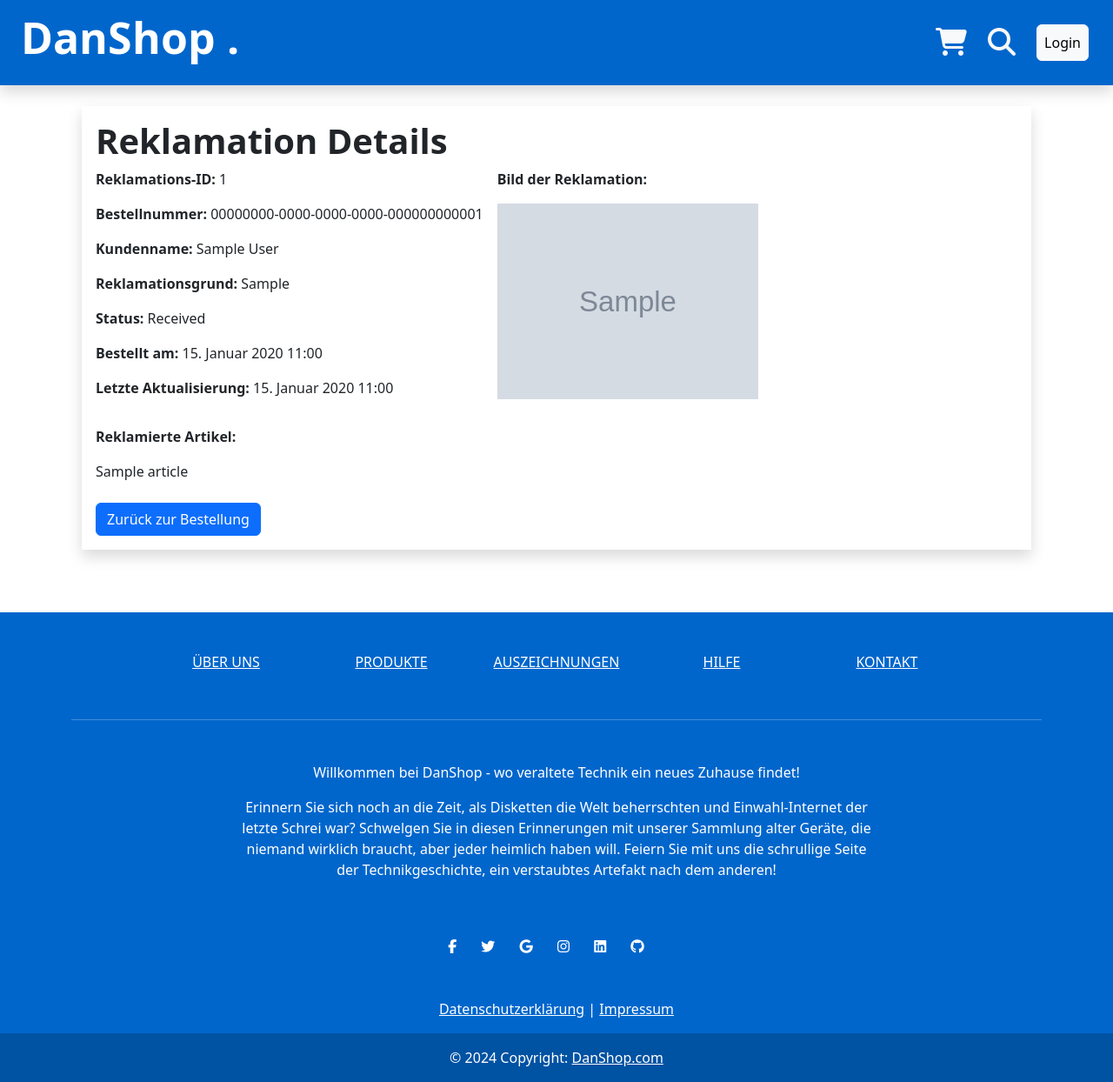
After one commit to W45P85/webshop, a Django app: page /complaint/1/ in a window 1280 px wide. The commit adds this page. Shown: the whole page at 87% size. Run offline with Django 5.2, Linux system fonts and the light colour scheme; tables that the repository leaves empty hold one stand-in row (values such as "Sample post"); grey boxes marked "Sample" are stand-in pictures; some libraries are stand-ins or nearby versions.

Commit message:
complaint id and compliant status page included

```diff
--- a/shop/forms.py
+++ b/shop/forms.py
@@ -209,6 +209,7 @@ class ComplaintForm(forms.ModelForm):
     def __init__(self, *args, **kwargs):
         self.user = kwargs.pop('user', None)
         self.selected_order = kwargs.pop('selected_order', None)
+
         super().__init__(*args, **kwargs)
         self.fields['image'].widget.attrs.update({'class': 'form-control'})
         self.fields['image'].label = 'Bild der Reklamation'
--- a/shop/models.py
+++ b/shop/models.py
@@ -159,6 +159,7 @@ class Complaint(models.Model):
         ('Rejected', 'Rejected'),
     ]
 
+    complaint_id = models.CharField(max_length=50, blank=True, null=True)
     customer = models.ForeignKey('Customer', on_delete=models.SET_NULL, null=True, blank=True)
     order = models.OneToOneField(Order, on_delete=models.CASCADE, null=True, blank=True)
     reason = models.TextField(default='No reason provided')
@@ -170,3 +171,23 @@ class Complaint(models.Model):
 
     def __str__(self):
         return f'Reklamation {self.id} - {", ".join(article.name for article in self.articles.all()) if self.articles.exists() else "Unbekannte Artikel"}'
+
+    def save(self, *args, **kwargs):
+        if not self.complaint_id:
+            self.complaint_id = self.generate_complaint_id()
+        super().save(*args, **kwargs)
+
+    def generate_complaint_id(self):
+        today = timezone.now()
+        date_str = today.strftime("%Y-%m-%d")  # Formatierung als YYYY-MM-DD für URL-Kompatibilität
+        last_complaint = Complaint.objects.filter(created_at__date=today.date()).order_by('-created_at').first()
+        if last_complaint and last_complaint.complaint_id:
+            # Extrahiere die letzte Nummer aus der complaint_id
+            try:
+                last_number = int(last_complaint.complaint_id.split('-')[-1].lstrip('0') or '0')
+            except ValueError:
+                last_number = 0
+            new_number = last_number + 1
+        else:
+            new_number = 1
+        return f"{date_str}-R-{new_number:04d}"
--- /dev/null
+++ b/shop/templates/shop/complaint_detail.html
@@ -0,0 +1,48 @@
+{% extends "shop/index.html" %}
+{% load static %}
+
+{% block content %}
+<div class="container mt-4">
+    <div class="row">
+        <div class="col-12 mb-4">
+            <div class="shadow p-3">
+                <h1 class="fw-bold">Reklamation Details</h1>
+
+                <div class="d-flex flex-column flex-md-row mb-3">
+                    <div class="mb-2 mb-md-0 me-md-3">
+                        <p><strong>Reklamations-ID:</strong> {{ complaint.complaint_id }}</p>
+                        <p><strong>Bestellnummer:</strong> {{ complaint.order.order_id }}</p>
+                        <p><strong>Kundenname:</strong> {{ complaint.customer.user.get_full_name }}</p>
+                        <p><strong>Reklamationsgrund:</strong> {{ complaint.reason }}</p>
+                        <p><strong>Status:</strong> {{ complaint.get_status_display }}</p>
+                        <p><strong>Bestellt am:</strong> {{ complaint.created_at }}</p>
+                        <p><strong>Letzte Aktualisierung:</strong> {{ complaint.updated_at }}</p>
+                    </div>
+
+                    {% if complaint.image %}
+                        <div class="d-flex justify-content-center">
+                            <div>
+                                <p><strong>Bild der Reklamation:</strong></p>
+                                <img src="{{ complaint.image.url }}" alt="Reklamationsbild" class="img-fluid" style="max-width: 300px;">
+                            </div>
+                        </div>
+                    {% endif %}
+                </div>
+
+                <div class="mb-4">
+                    <p><strong>Reklamierte Artikel:</strong></p>
+                    <ul class="list-unstyled">
+                        {% for article in complaint.articles.all %}
+                            <li>{{ article.name }}</li>
+                        {% empty %}
+                            <li>Keine Artikel angegeben</li>
+                        {% endfor %}
+                    </ul>
+                </div>
+
+                <a href="{% url 'order' order.order_id %}" class="btn btn-primary">Zurück zur Bestellung</a>
+            </div>
+        </div>
+    </div>
+</div>
+{% endblock %}
--- a/shop/templates/shop/order.html
+++ b/shop/templates/shop/order.html
@@ -20,6 +20,9 @@
                         </div>
                         <div class="col-md-6">
                             <p><strong>Bestellstatus:</strong> {{ order.status }}</p>
+                            {% if complaint.complaint_id %}
+                                <p style="color: red"><strong>Reklamation-ID: </strong><a style="color: red" href="{% url 'complaint_detail' complaint.complaint_id %}">{{ complaint.complaint_id }}</a></strong></p>
+                            {% endif %}
                             <p><strong>Tracking-ID:</strong> {{ order.tracking_number }}</p>
                             <p><strong>Versanddienstleister:</strong> {{ order.shipping_provider }}</p>
                             <p><strong>Lieferadresse:</strong></p>
--- a/shop/urls.py
+++ b/shop/urls.py
@@ -34,6 +34,7 @@ urlpatterns = [
     path("bestellen/", views.bestellen, name="bestellen"),
     path("order/<uuid:id>", views.order, name="order"),
     path('pending-orders/', views.pending_orders, name='pending_orders'),
+    path('complaint/<str:complaint_id>/', views.complaint_detail, name='complaint_detail'),
 
     # Admin
     path('admin/', admin.site.urls, name="django-admin"),
--- a/shop/views.py
+++ b/shop/views.py
@@ -359,17 +359,18 @@ def bestellen(request):
 def order(request, id):
     try:
         order = Order.objects.get(order_id=id)
+        complaint = Complaint.objects.filter(order=order).first()
     except Order.DoesNotExist:
         messages.error(request, "Bestellung nicht gefunden.")
         return redirect('shop')
 
     if request.user.is_superuser or is_admin_or_seller(request.user):
         articles = order.orderdarticle_set.all()
-        ctx = {'articles': articles, 'order': order}
+        ctx = {'articles': articles, 'order': order, 'complaint': complaint}
         return render(request, 'shop/order.html', ctx)
     elif order.customer and hasattr(order.customer, 'user') and request.user == order.customer.user:
         articles = order.orderdarticle_set.all()
-        ctx = {'articles': articles, 'order': order}
+        ctx = {'articles': articles, 'order': order, 'complaint': complaint}
         return render(request, 'shop/order.html', ctx)
     else:
         if not order.customer:
@@ -641,7 +642,7 @@ def pending_orders(request):
     pending_orders = Order.objects.filter(status='Pending', address__isnull=False).order_by('-order_date')
     dispatched_orders = Order.objects.filter(status='Dispatched').order_by('-order_date')
     delivered_orders = Order.objects.filter(status='Delivered').order_by('-order_date')
-    complained_orders = Order.objects.filter(status='Complained').order_by('-order_date')
+    complained_orders = Complaint.objects.select_related('order__customer').filter(order__status='Complained').order_by('-created_at')
     cancelled_orders = Order.objects.filter(status='Cancelled').order_by('-order_date')
 
     # Formular zum Setzen des Status auf "dispatched" und Speichern der Tracking-Nummer
@@ -781,7 +782,7 @@ def complaint_form(request, order_id):
             # Setzen der Artikel auf die Reklamation
             complaint.articles.set(article_ids)
 
-            messages.success(request, "Reklamation erfolgreich eingereicht.")
+            messages.success(request, "Reklamation erfolgreich mit ID " + str(complaint.id) + " eingereicht.")
             return redirect('order', id=order.order_id)
     else:
         form = ComplaintForm()
@@ -792,5 +793,17 @@ def complaint_form(request, order_id):
     return render(request, 'shop/complaint_form.html', {
         'form': form,
         'order': order,
-        'ordered_articles': ordered_articles
+        'ordered_articles': ordered_articles,
     })
+
+
+def complaint_detail(request, complaint_id):
+    complaint = get_object_or_404(Complaint, complaint_id=complaint_id)
+    order = get_object_or_404(Order, id=complaint.order.id)
+
+    ctx = {
+        'complaint': complaint,
+        'order': order
+    }
+
+    return render(request, 'shop/complaint_detail.html', ctx)
```
Also changed, not shown: shop/templates/shop/pending_orders.html (+6 -3 lines).
